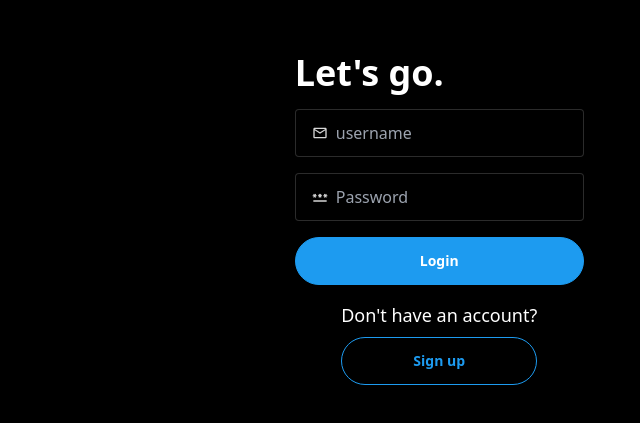
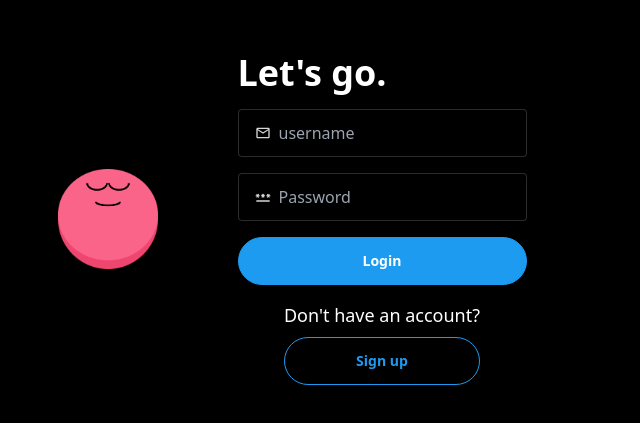
Before and after one commit to Richardrflsn/calmind-website, a React (Vite) app in the folder frontend/: page /login in a window 1280 px wide. Shown: the part 181-604 px from the top of the page, without its empty margins (348-988 px from the left). Built offline with nearby package versions, Linux system fonts and the light colour scheme; no server answers.

Commit message:
change logo Xsvg

```diff
--- a/frontend/src/components/common/Sidebar.jsx
+++ b/frontend/src/components/common/Sidebar.jsx
@@ -41,7 +41,7 @@ const Sidebar = () => {
 		<div className='md:flex-[2_2_0] w-18 max-w-52'>
 			<div className='sticky top-0 left-0 h-screen flex flex-col border-r border-gray-700 w-20 md:w-full'>
 				<Link to='/' className='flex justify-center md:justify-start'>
-					<XSvg className='px-2 w-12 h-12 rounded-full fill-white hover:bg-stone-900' />
+					<XSvg className='px-4 p-4 w-[50px] h-[50px] rounded-full fill-white hover:bg-stone-900' />
 				</Link>
 				<ul className='flex flex-col gap-3 mt-4'>
 					<li className='flex justify-center md:justify-start'>
--- a/frontend/src/components/svgs/X.jsx
+++ b/frontend/src/components/svgs/X.jsx
@@ -1,6 +1,13 @@
+import calmindLogo from './assets/calmindLogo.png';
+
 const XSvg = (props) => (
-	<svg aria-hidden='true' viewBox='0 0 24 24' {...props}>
+	<img
+		src={calmindLogo}
+		alt="Calmind Logo"
+		{...props}
+		style={{ width: '100px', height: '100px', ...props.style }}
+	/>
+);
 
-	</svg>
-);
+
 export default XSvg;
--- a/frontend/src/pages/auth/login/LoginPage.jsx
+++ b/frontend/src/pages/auth/login/LoginPage.jsx
@@ -60,11 +60,11 @@ const LoginPage = () => {
 	return (
 		<div className='max-w-screen-xl mx-auto flex h-screen'>
 			<div className='flex-1 hidden lg:flex items-center  justify-center'>
-				<XSvg className='lg:w-2/3 fill-white' />
+				<XSvg className='lg:w-2/3 mr-20 fill-white' />
 			</div>
 			<div className='flex-1 flex flex-col justify-center items-center'>
 				<form className='flex gap-4 flex-col' onSubmit={handleSubmit}>
-					<XSvg className='w-24 lg:hidden fill-white' />
+					<XSvg className='w-24 mr-20 lg:hidden fill-white' />
 					<h1 className='text-4xl font-extrabold text-white'>{"Let's"} go.</h1>
 					<label className='input input-bordered rounded flex items-center gap-2'>
 						<MdOutlineMail />
```
Also changed, not shown: frontend/src/components/svgs/assets/calmindLogo.png (added).
